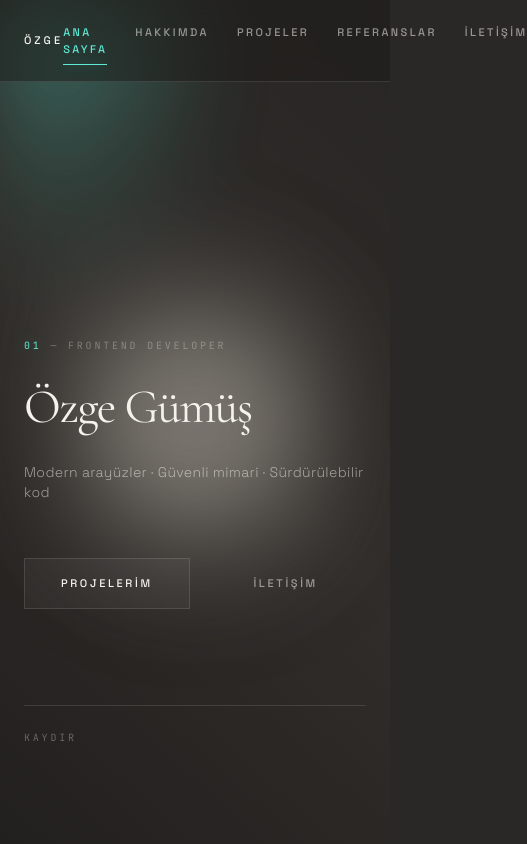
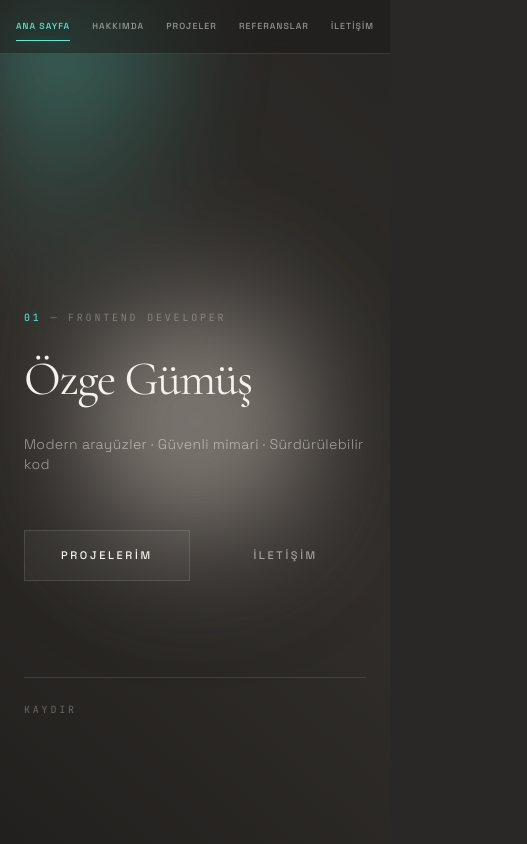
Before and after one commit to ozgegumus1/ozgegumus-portfolio, a React (Vite) app: page / in a window 390 px wide. Shown: the top 844 px of the page, 527 px wide, since content can reach past the window. Built offline with nearby package versions, Linux system fonts and the light colour scheme.

Commit message:
güncelleme

```diff
--- a/src/components/Navbar.tsx
+++ b/src/components/Navbar.tsx
@@ -29,12 +29,13 @@ export function Navbar() {
   return (
     <header className="sticky top-0 z-50 border-b border-[var(--color-line)] bg-[rgba(28,26,24,0.5)] backdrop-blur-md">
       <nav
-        className="mx-auto flex max-w-5xl items-center justify-between px-6 py-5 sm:px-8"
+        className="mx-auto flex max-w-5xl items-center justify-between px-4 py-4 sm:px-8 sm:py-5"
         aria-label="Main navigation"
       >
+        {/* İsim — sadece sm ve üzerinde görünür */}
         <motion.a
           href="#hero"
-          className="text-[0.6875rem] font-medium uppercase tracking-[0.28em] text-[var(--color-ink)]"
+          className="hidden sm:block text-[0.6875rem] font-medium uppercase tracking-[0.28em] text-[var(--color-ink)]"
           whileHover={{
             scale: 1.06,
             textShadow: '0 0 24px rgba(94,234,212,0.4)',
@@ -46,7 +47,8 @@ export function Navbar() {
           {personalInfo.name.split(' ')[0]}
         </motion.a>
 
-        <ul className="flex gap-7 sm:gap-11">
+        {/* Linkler — mobilde tam genişlik, masaüstünde normal */}
+        <ul className="flex w-full justify-between sm:w-auto sm:justify-end sm:gap-11">
           {navLinks.map((link) => {
             const isActive = activeId === link.id
             const isHovered = hoveredId === link.id
@@ -55,7 +57,7 @@ export function Navbar() {
               <li key={link.id}>
                 <motion.a
                   href={`#${link.id}`}
-                  className="relative block py-1 text-[0.6875rem] font-medium uppercase tracking-[0.22em]"
+                  className="relative block py-1 text-[0.55rem] sm:text-[0.6875rem] font-medium uppercase tracking-[0.12em] sm:tracking-[0.22em]"
                   onHoverStart={() => setHoveredId(link.id)}
                   onHoverEnd={() => setHoveredId(null)}
                   whileTap={{ scale: 0.9 }}
--- a/src/components/Projects.tsx
+++ b/src/components/Projects.tsx
@@ -106,9 +106,11 @@ export function Projects() {
                         <p className="body-copy max-w-lg">{project.description}</p>
                         <p className="meta-label mt-5">{project.techStack.join(' · ')}</p>
                         <div className="mt-8 flex gap-10">
-                          <TextLink href={project.githubUrl} external>
-                            {ui.projects.source}
-                          </TextLink>
+                          {project.githubUrl && (
+                            <TextLink href={project.githubUrl} external>
+                              {ui.projects.source}
+                            </TextLink>
+                          )}
                           {project.liveUrl && (
                             <TextLink href={project.liveUrl} external>
                               {ui.projects.live}
--- a/src/data/portfolioData.ts
+++ b/src/data/portfolioData.ts
@@ -16,7 +16,7 @@ export interface Project {
   description: string
   year: string
   techStack: string[]
-  githubUrl: string
+  githubUrl?: string
   liveUrl?: string
 }
 
@@ -110,6 +110,33 @@ export const projects: Project[] = [
     techStack: ['React', 'TypeScript', 'Tailwind CSS', 'Framer Motion'],
     githubUrl: 'https://github.com/ozgegumus1',
   },
+  {
+    id: 'gasoil',
+    title: 'GasOil — Kurumsal Web Sitesi',
+    description:
+      'Endüstriyel üretim yapan uluslararası bir B2B firması için geliştirilmiş modern web arayüzü. Ürün kataloglarının hızlı ve her cihaza tam uyumlu şekilde sergilenmesi hedeflenerek, markanın kurumsal kimliğine uygun temiz bir kod yapısı oluşturulmuştur.',
+    year: '2025',
+    techStack: ['HTML', 'CSS', 'JavaScript', 'React'],
+    liveUrl: 'https://gasoil.com.tr',
+  },
+  {
+    id: 'linespine',
+    title: 'LineSpine — Ürün & Hizmet Tanıtım Sitesi',
+    description:
+      'Kullanıcı deneyimini merkeze alan, modern ve dinamik bir web projesi. Markanın dijital kimliğini ve vizyonunu öne çıkarmak amacıyla hızlı yüklenen, sade ve tamamen mobil uyumlu bir arayüz mimarisiyle geliştirilmiştir.',
+    year: '2025',
+    techStack: ['HTML', 'CSS', 'JavaScript', 'React'],
+    liveUrl: 'https://linespine.com',
+  },
+  {
+    id: 'b2bagtaslar',
+    title: 'B2B Ağtaşlar Group — Kurumsal Çözüm Sitesi',
+    description:
+      'Güvenlik sistemleri ve teknolojik altyapı çözümleri sunan bir B2B firması için geliştirilmiş modern kurumsal web sitesi. Müşteri güvenini yansıtan profesyonel tasarımıyla firmanın hizmetleri ve iletişim kanalları net biçimde hedeflendi.',
+    year: '2025',
+    techStack: ['HTML', 'CSS', 'JavaScript', 'React'],
+    liveUrl: 'https://b2bagtaslargroup.com',
+  },
 ]
 
 export const references: Reference[] = [
```
Also changed, not shown: 1 other file (tests, documents, lock files or other folders).
